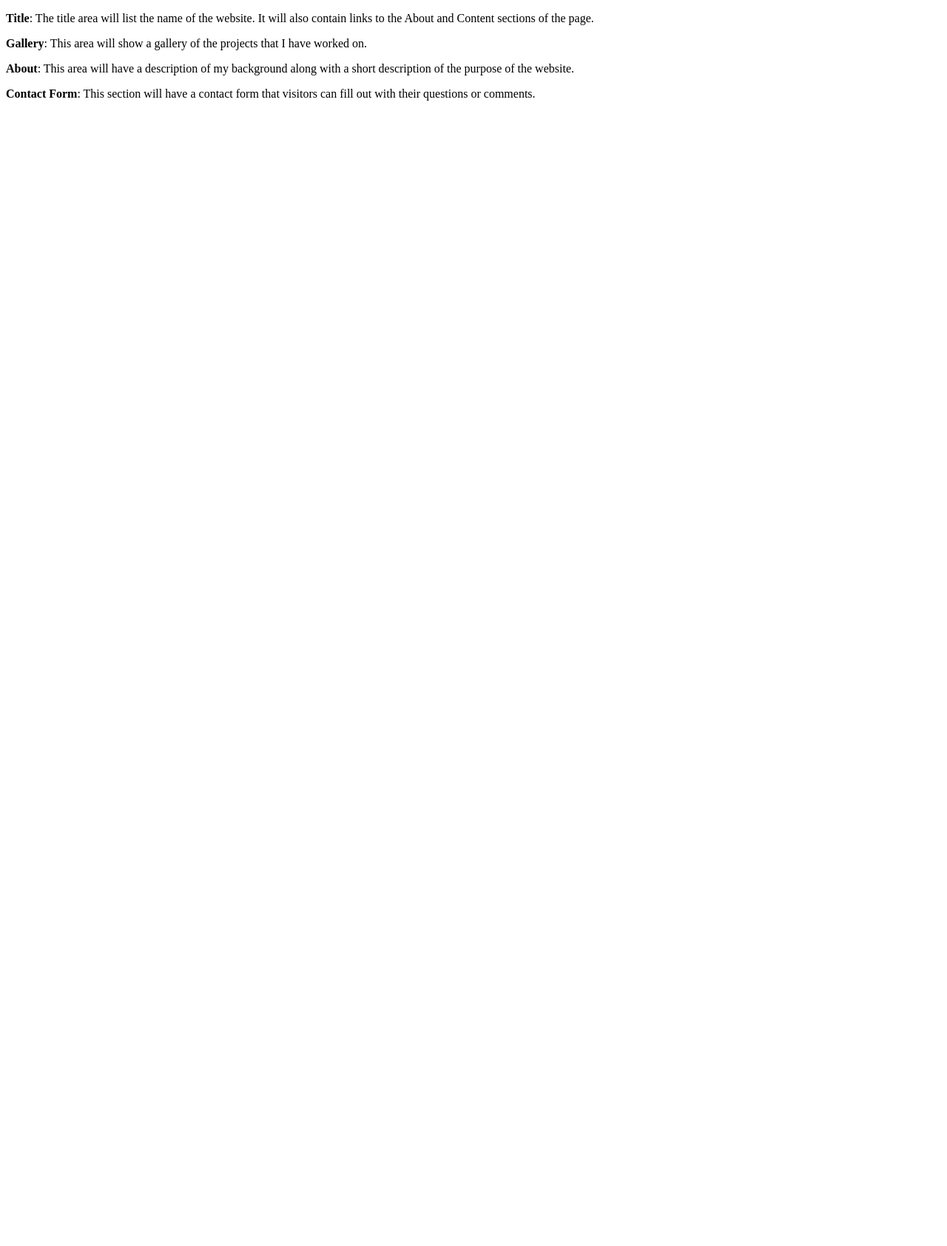
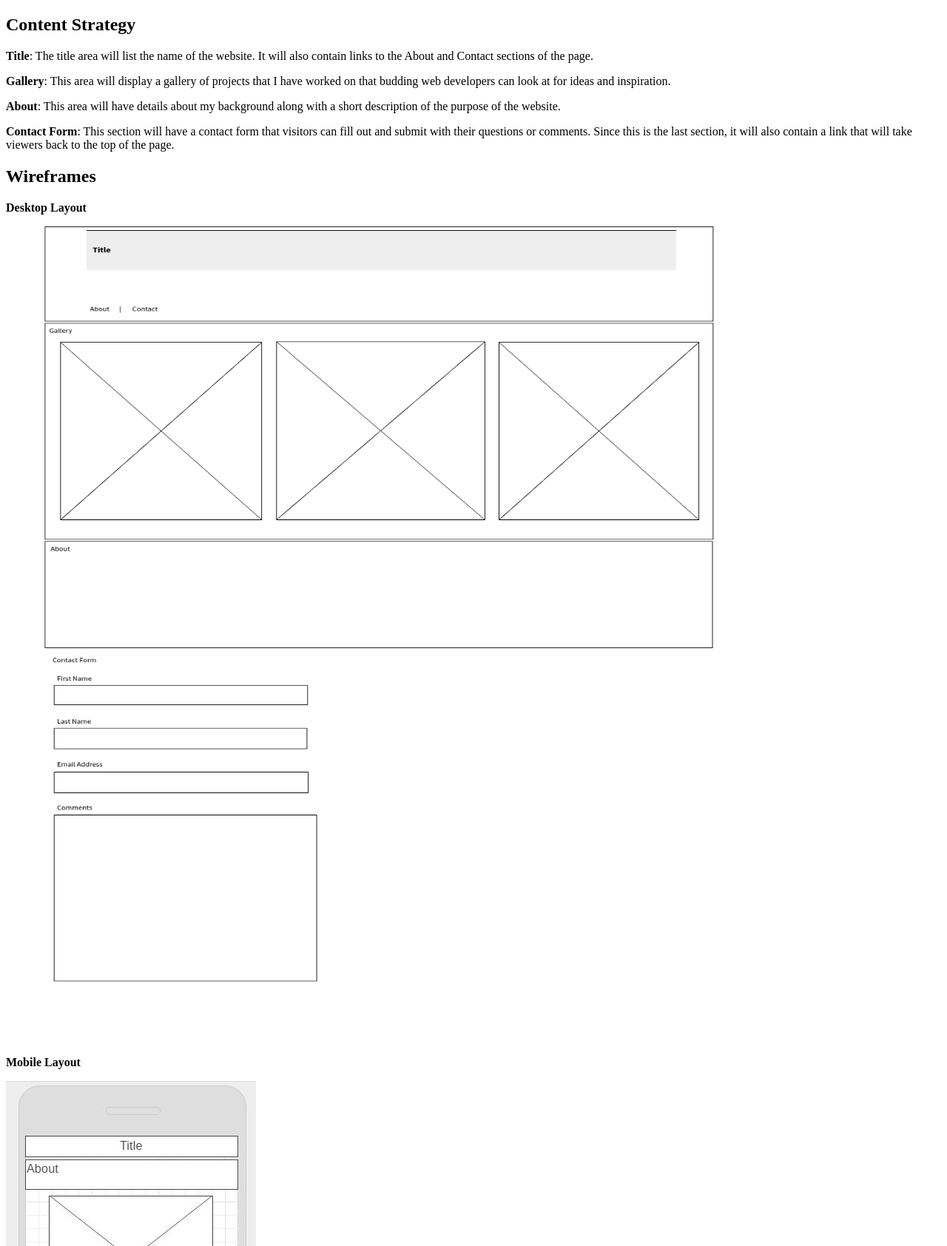
Before and after one commit to sharonromero/my-pwp-sharon-romero, a PHP site: page /milestone-2.php in a window 1280 px wide. Shown: the top 1684 px of the page at 74% size. Before the commit the page ends 136 px from the top, so only its background shows below. Run offline with PHP 8.4, Linux system fonts and the light colour scheme.

Commit message:
Added more information about Content Strategy.

```diff
--- a/public_html/documentation/milestone-1.php
+++ b/public_html/documentation/milestone-1.php
@@ -4,6 +4,8 @@
 		<meta charset="utf-8" />
 		<title>Sharon Romero Gallery</title>
 	</head>
+
+	<body>
 
 	<p><strong>Purpose</strong>: The purpose of this website is to to allow fellow web developers and designers to collaborate and keep in touch with me.</p>
 
@@ -55,4 +57,6 @@
 
 	<p>HP Pavilion 14-ce0068st 14" laptop, 8th generation Intel Core i5 processor, Intel UHD Graphics 620, 4GB memory, 1 TB HDD, 15.6" diagonal HD display.</p>
 
+	</body>
+
 </html>
--- a/public_html/documentation/milestone-2.php
+++ b/public_html/documentation/milestone-2.php
@@ -6,9 +6,27 @@
 	</head>
 
 	<body>
-		<p><strong>Title</strong>: The title area will list the name of the website. It will also contain links to the About and Content sections of the page.</p>
-		<p><strong>Gallery</strong>: This area will show a gallery of the projects that I have worked on.</p>
-		<p><strong>About</strong>: This area will have a description of my background along with a short description of the purpose of the website.</p>
-		<p><strong>Contact Form</strong>: This section will have a contact form that visitors can fill out with their questions or comments.</p>
+
+		<h2>Content Strategy</h2>
+
+		<p><strong>Title</strong>: The title area will list the name of the website. It will also contain links to the About and Contact 		sections of the page.</p>
+
+		<p><strong>Gallery</strong>: This area will display a gallery of projects that I have worked on that budding web developers can look 		at for ideas and inspiration.</p>
+
+		<p><strong>About</strong>: This area will have details about my background along with a short description of the purpose of the website.</p>
+
+		<p><strong>Contact Form</strong>: This section will have a contact form that visitors can fill out and submit with their questions or 		comments. Since this is the last section, it will also contain a link that will take viewers back to the top of the page.</p>
+
+		<h2>Wireframes</h2>
+
+		<p><strong>Desktop Layout</strong></p>
+
+		<img src="desktop-wireframe.png" width="1000" height="1101" alt="desktop website mockup" />
+
+		<p><strong>Mobile Layout</strong></p>
+
+		<img src="mobile-wireframe.JPG" alt="mobile website mockup" />
 
 	</body>
+
+</html>
```
